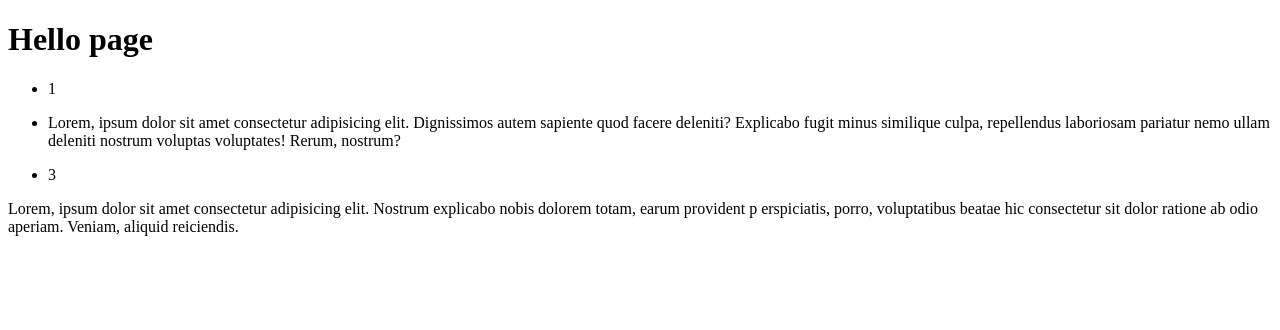
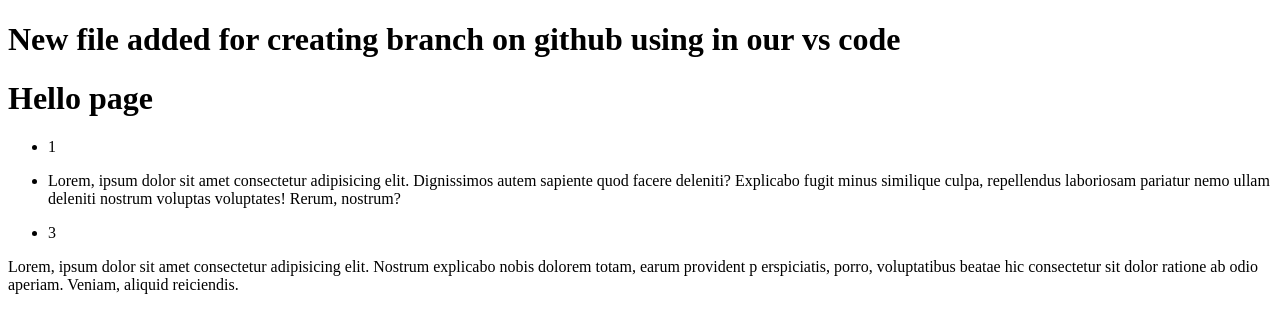
Before and after one commit to Mirde-Github/practice, a plain HTML site: page index.html in a window 1280 px wide. Drawn offline with Linux system fonts and the light colour scheme.

Commit message:
added h1 tag

```diff
--- a/index.html
+++ b/index.html
@@ -7,6 +7,7 @@
     <title>Document</title>
 </head>
 <body>
+    <h1>New file added for creating branch on github using in our vs code</h1>
     <h1>Hello page</h1>
     <ul>
         <li>1</li>
@@ -21,5 +22,7 @@
     <p>Lorem, ipsum dolor sit amet consectetur adipisicing elit. Nostrum explicabo nobis dolorem totam, earum provident p
         erspiciatis, porro, voluptatibus beatae hic consectetur sit dolor ratione ab odio aperiam. Veniam, aliquid reiciendis.</p>
 </aside>
+
+
 </body>
 </html>
```
